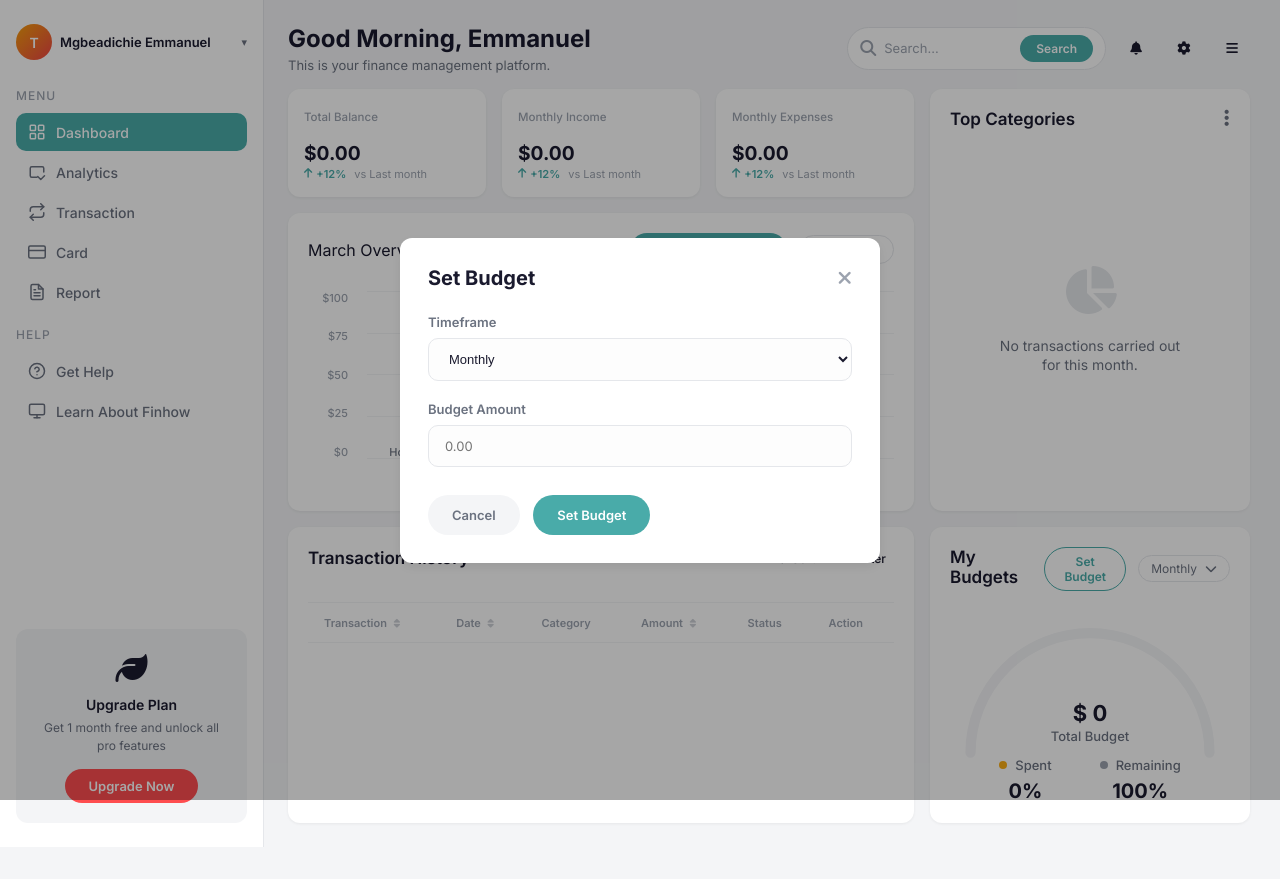
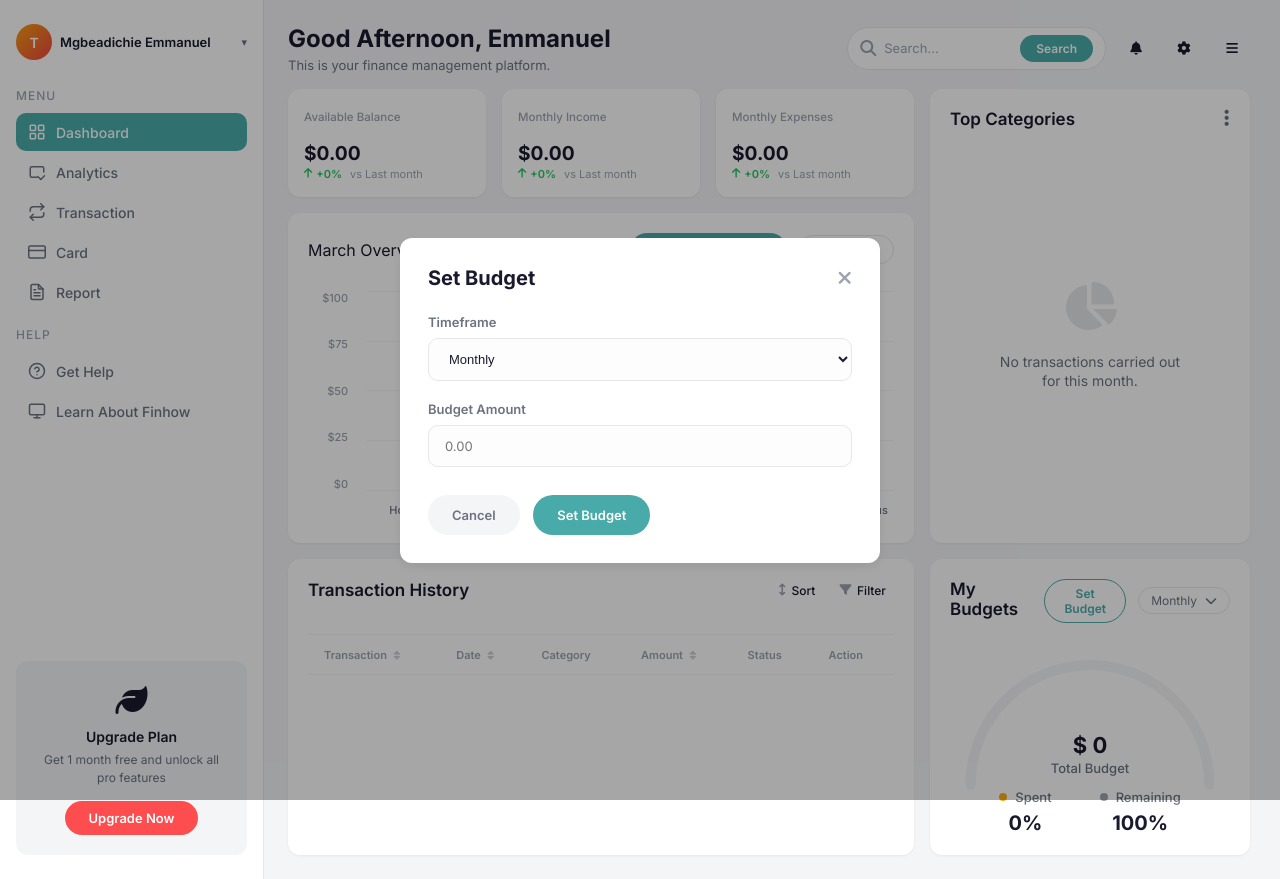
Before and after one commit to emmanuelryann/finance-tracker, a React (Vite) app: page / in a window 1280 px wide. Both pictures are taken after a click on the button "Set Budget". Before the commit the page ends 847 px from the top, so only its background shows below. Built offline with nearby package versions, Linux system fonts and the light colour scheme.

Commit message:
calculation logic done

```diff
--- a/src/App.jsx
+++ b/src/App.jsx
@@ -56,56 +56,89 @@ function App() {
     localStorage.setItem('finhow_budgets_v2', JSON.stringify(budgets));
   }, [budgets]);
 
-  // Calculate Monthly Metrics
-  const { totalIncome, totalExpenses, availableBalance, categorySpending, currentMonthName } = useMemo(() => {
+  // Calculate Monthly Metrics and Comparisons
+  const {
+    totalIncome,
+    totalExpenses,
+    availableBalance,
+    categorySpending,
+    currentMonthName,
+    incomeChange,
+    expensesChange,
+    balanceChange
+  } = useMemo(() => {
     const now = new Date();
     const currentMonth = now.getMonth();
     const currentYear = now.getFullYear();
     const monthName = now.toLocaleString('default', { month: 'long' });
 
-    console.log("Budget Tracker: Calculating metrics for", monthName);
+    // Calculate previous month/year
+    const prevMonthDate = new Date(currentYear, currentMonth - 1, 1);
+    const prevMonth = prevMonthDate.getMonth();
+    const prevYear = prevMonthDate.getFullYear();
 
     let income = 0;
     let expenses = 0;
+    let prevIncome = 0;
+    let prevExpenses = 0;
+
     const spending = {
       Housing: 0,
       Food: 0,
       Entertainment: 0,
       Shopping: 0,
       Health: 0,
-      Others: 0
+      Miscellaneous: 0
     };
 
     transactions.forEach(txn => {
-      if (!txn || typeof txn !== 'object') return;
+      if (!txn || typeof txn !== 'object' || txn.status === 'Failed') return;
 
       const txnDate = new Date(txn.date);
       if (isNaN(txnDate.getTime())) return;
 
+      const amountStr = String(txn.amount || "0").replace(/[^0-9.-]+/g, "");
+      const amount = Math.abs(parseFloat(amountStr));
+      if (isNaN(amount)) return;
+
+      // Current Month
       if (txnDate.getMonth() === currentMonth && txnDate.getFullYear() === currentYear) {
-        const amountStr = String(txn.amount || "0").replace(/[^0-9.-]+/g, "");
-        const amount = Math.abs(parseFloat(amountStr));
-        if (isNaN(amount)) return;
-
         if (txn.negative) {
           expenses += amount;
           if (spending.hasOwnProperty(txn.category)) {
             spending[txn.category] += amount;
           } else {
-            spending.Others += amount;
+            spending.Miscellaneous += amount;
           }
         } else {
           income += amount;
         }
       }
+
+      // Previous Month
+      if (txnDate.getMonth() === prevMonth && txnDate.getFullYear() === prevYear) {
+        if (txn.negative) {
+          prevExpenses += amount;
+        } else {
+          prevIncome += amount;
+        }
+      }
     });
+
+    const calculateChange = (current, previous) => {
+      if (previous === 0) return current > 0 ? 100 : 0;
+      return ((current - previous) / previous) * 100;
+    };
 
     return {
       totalIncome: income,
       totalExpenses: expenses,
       availableBalance: income - expenses,
       categorySpending: spending,
-      currentMonthName: monthName
+      currentMonthName: monthName,
+      incomeChange: calculateChange(income, prevIncome),
+      expensesChange: calculateChange(expenses, prevExpenses),
+      balanceChange: calculateChange(income - expenses, prevIncome - prevExpenses)
     };
   }, [transactions]);
 
@@ -185,6 +218,9 @@ function App() {
             availableBalance={availableBalance}
             totalIncome={totalIncome}
             totalExpenses={totalExpenses}
+            balanceChange={balanceChange}
+            incomeChange={incomeChange}
+            expensesChange={expensesChange}
           />
 
           <BalanceChart
@@ -195,7 +231,7 @@ function App() {
             monthName={currentMonthName}
           />
 
-          <TopCategories categorySpending={categorySpending} totalIncome={totalIncome} />
+          <TopCategories categorySpending={categorySpending} totalExpenses={totalExpenses} />
 
           <RecentTransaction transactions={transactions} />
 
--- a/src/components/BalanceChart.jsx
+++ b/src/components/BalanceChart.jsx
@@ -1,8 +1,10 @@
+import { useState } from 'react';
 import '../styles/BalanceChart.css';
 
-const categories = ['Housing', 'Food', 'Entertainment', 'Shopping', 'Health', 'Others'];
+const categories = ['Housing', 'Food', 'Entertainment', 'Shopping', 'Health', 'Miscellaneous'];
 
 function BalanceChart({ onAddClick, totalIncome, categoryData, monthName }) {
+  const [activeTooltip, setActiveTooltip] = useState(null);
   // Use the total monthly income as the chart's upper limit
   const maxCategorySpending = Math.max(...Object.values(categoryData), 0);
   const chartMax = Math.max(totalIncome, maxCategorySpending, 100);
@@ -59,8 +61,14 @@ function BalanceChart({ onAddClick, totalIncome, categoryData, monthName }) {
                     <div
                       className="balance-chart__bar"
                       style={{ height: `${heightPercent}%` }}
+                      onMouseEnter={() => setActiveTooltip(cat)}
+                      onMouseLeave={() => setActiveTooltip(null)}
                     >
-                      {spent > 0 && <span className="balance-chart__bar-value">${Math.round(spent)}</span>}
+                      {activeTooltip === cat && spent > 0 && (
+                        <div className="balance-chart__tooltip">
+                          ${Math.round(spent).toLocaleString()}
+                        </div>
+                      )}
                     </div>
                   </div>
                   <span className="balance-chart__x-label">{cat}</span>
--- a/src/components/Budget.jsx
+++ b/src/components/Budget.jsx
@@ -4,13 +4,14 @@ import '../styles/Budget.css';
 function Budget({ budgets, transactions, onSetBudgetClick }) {
   const [filter, setFilter] = useState('Monthly');
   const [isDropdownOpen, setIsDropdownOpen] = useState(false);
+  const [activeTooltip, setActiveTooltip] = useState(null);
 
   const totalBudget = budgets[filter] || 0;
 
   const spentAmount = useMemo(() => {
     const now = new Date();
     return transactions.reduce((acc, txn) => {
-      if (!txn.negative || !txn.amount || !txn.date) return acc;
+      if (!txn.negative || !txn.amount || !txn.date || txn.status === 'Failed') return acc;
 
       const txnDate = new Date(txn.date);
       if (isNaN(txnDate.getTime())) return acc;
@@ -110,7 +111,18 @@ function Budget({ budgets, transactions, onSetBudgetClick }) {
               <span className="budget__stat-label">Spent</span>
             </div>
             <div className="budget__stat-info">
-              <span className="budget__stat-percent" title={`$ ${spentAmount.toLocaleString()}`}>{Math.round(spentPercent)}%</span>
+              <span
+                className="budget__stat-percent"
+                onMouseEnter={() => setActiveTooltip('spent')}
+                onMouseLeave={() => setActiveTooltip(null)}
+              >
+                {Math.round(spentPercent)}%
+                {activeTooltip === 'spent' && (
+                  <div className="budget__tooltip">
+                    $ {spentAmount.toLocaleString()}
+                  </div>
+                )}
+              </span>
             </div>
           </div>
           <div className="budget__stat-item">
@@ -119,7 +131,18 @@ function Budget({ budgets, transactions, onSetBudgetClick }) {
               <span className="budget__stat-label">Remaining</span>
             </div>
             <div className="budget__stat-info">
-              <span className="budget__stat-percent" title={`$ ${remaining.toLocaleString()}`}>{Math.round(remainingPercent)}%</span>
+              <span
+                className="budget__stat-percent"
+                onMouseEnter={() => setActiveTooltip('remaining')}
+                onMouseLeave={() => setActiveTooltip(null)}
+              >
+                {Math.round(remainingPercent)}%
+                {activeTooltip === 'remaining' && (
+                  <div className="budget__tooltip">
+                    $ {remaining.toLocaleString()}
+                  </div>
+                )}
+              </span>
             </div>
           </div>
         </div>
--- a/src/components/Header.jsx
+++ b/src/components/Header.jsx
@@ -12,7 +12,9 @@ function Header({ onMenuToggle }) {
           <i className="fa-solid fa-bars"></i>
         </button>
         <div className="header__greeting">
-          <h1 className="header__title">Good Morning, Emmanuel</h1>
+          <h1 className="header__title">
+            {new Date().getHours() < 12 ? 'Good Morning' : new Date().getHours() < 18 ? 'Good Afternoon' : 'Good Evening'}, Emmanuel
+          </h1>
           <p className="header__subtitle">
             This is your finance management platform.
           </p>
--- a/src/components/MetricCards.jsx
+++ b/src/components/MetricCards.jsx
@@ -1,25 +1,33 @@
 import '../styles/MetricCards.css';
 
-function MetricCards({ availableBalance, totalIncome, totalExpenses }) {
+function MetricCards({ availableBalance, totalIncome, totalExpenses, balanceChange, incomeChange, expensesChange }) {
+  const formatTrend = (val) => {
+    const sign = val >= 0 ? '+' : '';
+    return `${sign}${Math.round(val)}%`;
+  };
+
   const cards = [
     {
-      label: 'Total Balance',
+      label: 'Available Balance',
       amount: availableBalance,
-      trend: '+12%',
+      trend: formatTrend(balanceChange),
+      isPositive: balanceChange >= 0,
       trendLabel: 'vs Last month',
       color: 'var(--color-primary)'
     },
     {
       label: 'Monthly Income',
       amount: totalIncome,
-      trend: '+12%',
+      trend: formatTrend(incomeChange),
+      isPositive: incomeChange >= 0,
       trendLabel: 'vs Last month',
       color: 'var(--color-primary)'
     },
     {
       label: 'Monthly Expenses',
       amount: totalExpenses,
-      trend: '+12%',
+      trend: formatTrend(expensesChange),
+      isPositive: expensesChange >= 0, // Simplified to follow the literal sign (+ is green, - is red)
       trendLabel: 'vs Last month',
       color: 'var(--color-primary)'
     }
@@ -35,8 +43,11 @@ function MetricCards({ availableBalance, totalIncome, totalExpenses }) {
           <div className="metric-card__content">
             <h2 className="metric-card__amount">${(card.amount || 0).toLocaleString(undefined, { minimumFractionDigits: 2, maximumFractionDigits: 2 })}</h2>
             <div className="metric-card__trend">
-              <span className="trend-value" style={{ color: 'var(--color-primary)' }}>
-                <i className="fa-solid fa-arrow-up"></i> {card.trend}
+              <span
+                className="trend-value"
+                style={{ color: card.isPositive ? 'var(--color-green)' : 'var(--color-red)' }}
+              >
+                <i className={`fa-solid ${parseFloat(card.trend) >= 0 ? 'fa-arrow-up' : 'fa-arrow-down'}`}></i> {card.trend}
               </span>
               <span className="trend-label">{card.trendLabel}</span>
             </div>
--- a/src/components/SpendingSummary.jsx
+++ b/src/components/SpendingSummary.jsx
@@ -3,7 +3,7 @@ import '../styles/SpendingSummary.css';
 const categories = [
   { icon: 'fa-solid fa-bag-shopping', label: 'Shopping', amount: '$900.00', color: '#2db68a' },
   { icon: 'fa-solid fa-file-invoice', label: 'Utilities', amount: '$600.00', color: '#f59e0b' },
-  { icon: 'fa-solid fa-circle-dollar-to-slot', label: 'Others', amount: '$300.00', color: '#6b7280' },
+  { icon: 'fa-solid fa-circle-dollar-to-slot', label: 'Miscellaneous', amount: '$300.00', color: '#6b7280' },
 ];
 
 function SpendingSummary() {
@@ -27,7 +27,7 @@ function SpendingSummary() {
               stroke="#e5e7eb"
               strokeWidth="4"
             />
-            {/* Green segment (Others) */}
+            {/* Green segment (Miscellaneous) */}
             <circle
               cx="18" cy="18" r="15.915"
               fill="none"
--- a/src/components/TransactionModal.jsx
+++ b/src/components/TransactionModal.jsx
@@ -1,5 +1,7 @@
 import '../styles/TransactionModal.css';
 import { useState } from 'react';
+
+const categories = ['Housing', 'Food', 'Entertainment', 'Shopping', 'Health', 'Miscellaneous'];
 
 function TransactionModal({ isOpen, onClose, onAdd, currentBalance }) {
   const [formData, setFormData] = useState({
@@ -22,6 +24,11 @@ function TransactionModal({ isOpen, onClose, onAdd, currentBalance }) {
 
     const amountValue = parseFloat(formData.amount);
 
+    if (isNaN(amountValue) || amountValue <= 0) {
+      setError('Please enter a valid amount greater than 0.');
+      return;
+    }
+
     // Logic: Prevent negative transaction if it exceeds current balance
     if (formData.negative && amountValue > currentBalance) {
       setError(`Insufficient balance. Current ${new Date().toLocaleString('default', { month: 'long' })} balance: $${currentBalance.toLocaleString()}`);
@@ -30,7 +37,7 @@ function TransactionModal({ isOpen, onClose, onAdd, currentBalance }) {
 
     const newTransaction = {
       ...formData,
-      category: formData.negative ? formData.category : 'Others',
+      category: formData.negative ? formData.category : 'Miscellaneous',
       amount: `${formData.negative ? '-' : '+'}$${amountValue.toLocaleString(undefined, { minimumFractionDigits: 0 })}`,
       id: Date.now()
     };
@@ -45,6 +52,12 @@ function TransactionModal({ isOpen, onClose, onAdd, currentBalance }) {
       date: new Date().toISOString().split('T')[0],
       negative: true
     });
+  };
+
+  const handleAmountKeyDown = (e) => {
+    if (e.key === '-' || e.key === 'e' || e.key === '+') {
+      e.preventDefault();
+    }
   };
 
   return (
@@ -77,8 +90,10 @@ function TransactionModal({ isOpen, onClose, onAdd, currentBalance }) {
               <input
                 type="number"
                 step="0.01"
+                min="0"
                 placeholder="0.00"
                 value={formData.amount}
+                onKeyDown={handleAmountKeyDown}
                 onChange={(e) => setFormData({ ...formData, amount: e.target.value })}
                 required
               />
@@ -108,7 +123,7 @@ function TransactionModal({ isOpen, onClose, onAdd, currentBalance }) {
                 <option value="Entertainment">Entertainment</option>
                 <option value="Shopping">Shopping</option>
                 <option value="Health">Health</option>
-                <option value="Others">Others</option>
+                <option value="Miscellaneous">Miscellaneous</option>
               </select>
             </div>
             <div className="form-group">
@@ -120,7 +135,6 @@ function TransactionModal({ isOpen, onClose, onAdd, currentBalance }) {
                 <option value="Success">Success</option>
                 <option value="Pending">Pending</option>
                 <option value="Failed">Failed</option>
-                <option value="Reversed">Reversed</option>
               </select>
             </div>
           </div>
--- a/src/styles/BalanceChart.css
+++ b/src/styles/BalanceChart.css
@@ -81,13 +81,13 @@
   flex: 1;
   min-height: clamp(12rem, 25vh, 18rem);
   margin-top: 0.5rem;
+  margin-bottom: 2rem; /* Space for x-axis labels */
 }
 
 .balance-chart__y-axis {
   display: flex;
   flex-direction: column;
   justify-content: space-between;
-  padding-bottom: 2rem; /* space for x-axis labels */
   text-align: right;
   min-width: 2.5rem;
 }
@@ -110,7 +110,7 @@
   top: 0;
   left: 0;
   width: 100%;
-  height: calc(100% - 2rem);
+  height: 100%;
   display: flex;
   flex-direction: column;
   justify-content: space-between;
@@ -131,7 +131,6 @@
   display: flex;
   align-items: flex-end;
   justify-content: space-around;
-  padding-bottom: 2rem;
   z-index: 2;
 }
 
@@ -146,7 +145,7 @@
 
 .balance-chart__bar-wrapper {
   flex: 1;
-  width: clamp(1.5rem, 4vw, 3rem);
+  width: clamp(2rem, 5vw, 4rem);
   display: flex;
   align-items: flex-end;
   justify-content: center;
@@ -158,35 +157,44 @@
   border-radius: var(--radius-sm) var(--radius-sm) 0 0;
   transition: height 0.4s cubic-bezier(0.175, 0.885, 0.32, 1.275);
   position: relative;
+  cursor: pointer;
 }
 
 .balance-chart__bar:hover {
   background: var(--color-primary-dark);
 }
 
-.balance-chart__bar-value {
+.balance-chart__tooltip {
   position: absolute;
-  top: -1.5rem;
+  top: -2.8rem;
   left: 50%;
   transform: translateX(-50%);
-  font-size: 0.625rem;
+  background: #fff;
+  color: var(--color-text-primary);
+  padding: 0.6rem 0.8rem;
+  border: 1px solid var(--color-border);
+  border-radius: var(--radius-md);
+  font-size: 0.75rem;
   font-weight: 700;
-  color: var(--color-text-primary);
-  opacity: 0;
-  transition: opacity 0.2s;
+  white-space: nowrap;
+  box-shadow: var(--shadow-lg);
+  z-index: 10;
+  pointer-events: none;
+  animation: tooltipFadeIn 0.2s ease;
 }
 
-.balance-chart__bar:hover .balance-chart__bar-value {
-  opacity: 1;
+@keyframes tooltipFadeIn {
+  from { opacity: 0; transform: translateX(-50%) translateY(5px); }
+  to { opacity: 1; transform: translateX(-50%) translateY(0); }
 }
 
 .balance-chart__x-label {
   position: absolute;
-  bottom: 0;
+  top: 100%;
+  padding-top: 0.75rem;
   font-size: clamp(0.5625rem, 0.9vw, 0.6875rem);
   color: var(--color-text-secondary);
   font-weight: 500;
   text-align: center;
   width: 100%;
-  padding-top: 0.5rem;
 }
--- a/src/styles/Budget.css
+++ b/src/styles/Budget.css
@@ -232,4 +232,29 @@
   font-weight: 700;
   color: var(--color-text-primary);
   cursor: pointer;
+  position: relative;
 }
+
+.budget__tooltip {
+  position: absolute;
+  bottom: 125%;
+  left: 50%;
+  transform: translateX(-50%);
+  background: #fff;
+  color: var(--color-text-primary);
+  padding: 0.6rem 0.8rem;
+  border: 1px solid var(--color-border);
+  border-radius: var(--radius-md);
+  font-size: 0.75rem;
+  font-weight: 700;
+  white-space: nowrap;
+  box-shadow: var(--shadow-lg);
+  z-index: 10;
+  pointer-events: none;
+  animation: budgetTooltipFadeIn 0.2s ease;
+}
+
+@keyframes budgetTooltipFadeIn {
+  from { opacity: 0; transform: translateX(-50%) translateY(5px); }
+  to { opacity: 1; transform: translateX(-50%) translateY(0); }
+}
```
Also changed, not shown: src/components/BudgetModal.jsx (+11 -2 lines), src/components/TopCategories.jsx (+8 -16 lines), src/styles/TopCategories.css (+10 -28 lines).
